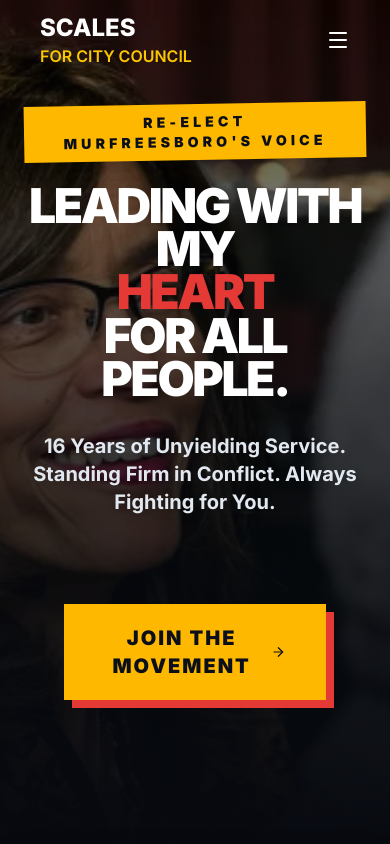
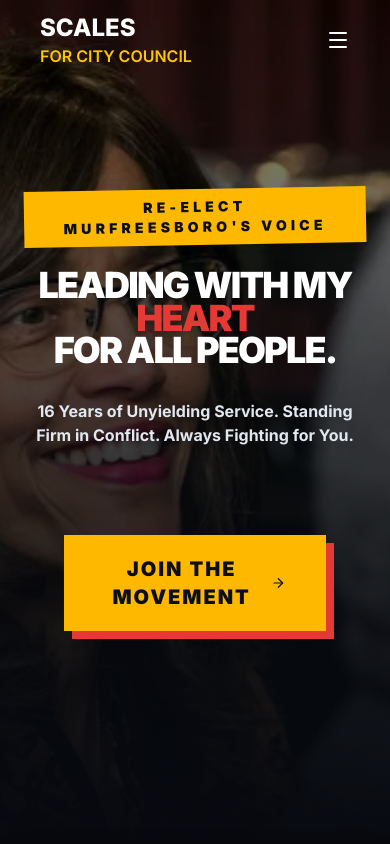
Before and after one commit to war2v/madelinescalesapp, a Next.js app: page / in a window 390 px wide. Shown: the top 844 px of the page. Built offline with nearby package versions, Linux system fonts and the light colour scheme.

Commit message:
Corrected Phone View And Tablet view for hero

```diff
--- a/components/Hero.tsx
+++ b/components/Hero.tsx
@@ -11,7 +11,7 @@ const Hero = () => {
   const opacity = useTransform(scrollY, [0, 600], [1, 0]);
 
   return (
-    <section id="hero" className=" relative h-screen w-full flex items-center justify-center overflow-hidden bg-black">
+    <section id="hero" className=" pt-4 relative h-screen w-full flex items-center justify-center overflow-hidden bg-black">
         <motion.div style={{ y, opacity }} className="absolute inset-0 z-0">
           <div className="absolute inset-0 bg-gradient-to-t from-[#0B0F19] via-[#0B0F19]/60 to-transparent z-10" />
           <div className="absolute inset-0 bg-black/40 mix-blend-multiply z-10" />
@@ -25,10 +25,10 @@ const Hero = () => {
             transition={{ duration: 0.8, ease: "easeOut" }}
             className="mb-8"
           >
-            <span className="inline-block py-2 px-6 bg-[#FFB800] text-[#0B0F19] font-black text-sm uppercase tracking-[0.3em] mb-6 shadow-xl transform -rotate-1">
+            <span className="inline-block xs:py-1 xs:hidden py-2 px-6 bg-[#FFB800] text-[#0B0F19] font-black text-sm uppercase tracking-[0.3em] mb-6 shadow-xl transform -rotate-1">
               Re-Elect Murfreesboro's Voice
             </span>
-            <h1 className="text-5xl md:text-7xl lg:text-8xl font-black text-white uppercase tracking-tighter leading-[0.9] max-w-5xl mx-auto drop-shadow-2xl">
+            <h1 className="text-4xl md:text-5xl lg:text-7xl lg:text-8xl font-black text-white uppercase tracking-tighter leading-[0.9] max-w-5xl mx-auto drop-shadow-2xl">
               Leading With My <span className="flex text-[#E53935] justify-center items-center gap-2 transform">Heart </span> <br className="hidden md:block"/> For All People.
             </h1>
           </motion.div>
@@ -37,7 +37,7 @@ const Hero = () => {
             initial={{ opacity: 0, y: 20 }}
             animate={{ opacity: 1, y: 0 }}
             transition={{ duration: 0.6, delay: 0.3 }}
-            className="text-xl md:text-2xl text-slate-200 font-bold max-w-3xl mx-auto mb-12 drop-shadow-lg"
+            className="sm:text-xl md:text-2xl text-slate-200 font-bold max-w-3xl mx-auto mb-12 drop-shadow-lg"
           >
             16 Years of Unyielding Service. Standing Firm in Conflict. Always Fighting for You.
           </motion.p>
--- a/components/Volunteer.tsx
+++ b/components/Volunteer.tsx
@@ -20,13 +20,7 @@ export const Volunteer = () => {
                 <input type="text" placeholder="Street" className="w-full bg-slate-800/50 border border-slate-700 text-white p-4 focus:outline-none focus:border-[#FFB800] focus:ring-1 focus:ring-[#FFB800] transition-colors font-bold" />
                 </div>
 
-                <div className="flex flex-col w-full bg-slate-800/50 border border-slate-700 text-white p-4 focus:outline-none focus:border-[#FFB800] focus:ring-1 focus:ring-[#FFB800] transition-colors font-bold">
-                    <div className="flex w-full justify-between items-center">
-                        <input type="checkbox" id="yardSign" className="bg-slate-800/50 border border-slate-700 text-white p-4 focus:outline-none focus:border-[#FFB800] focus:ring-1 focus:ring-[#FFB800] transition-colors font-bold" />
-                        <label>I would like a <span className="text-red-500 uppercase">yard sign</span></label>
-                    </div>
 
-                </div>
 
                 <div>
                 <input type="tel" placeholder="Phone Number" className="w-full bg-slate-800/50 border border-slate-700 text-white p-4 focus:outline-none focus:border-[#FFB800] focus:ring-1 focus:ring-[#FFB800] transition-colors font-bold" />
```
